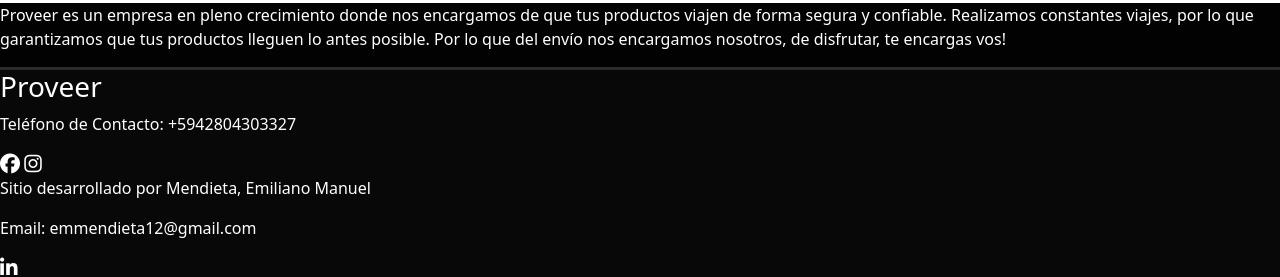
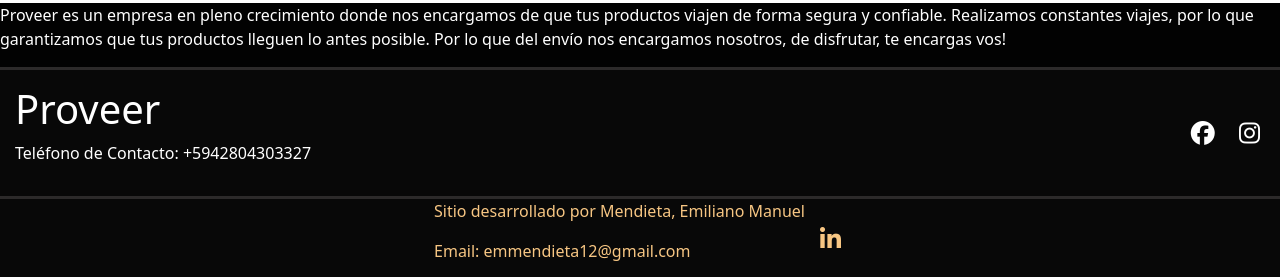
Before and after one commit to Emmendieta/CH-DesarrolloWeb, a plain HTML site: page index.html in a window 1280 px wide. Shown: the part 1396-1673 px from the top of the page. Drawn offline with nearby package versions, Linux system fonts and the light colour scheme.

Commit message:
correcciones en el Footer

```diff
--- a/index.html
+++ b/index.html
@@ -56,8 +56,6 @@
         </nav>
     </header>
 
-
-
     <!-- Main -->
 
     <main id="main">
@@ -100,31 +98,32 @@
 
         <footer id="footer">
             <!-- Footer Top -->
-            <div class="footer--div footer__div--top">
+            <div class="ftTop">
                 <!-- Sección con Nombre de empresa y teléfono de Contacto -->
-                <section class="footer__section">
-                    <h3 class="footer__section--h3">Proveer</h3>
-                    <p class="footer__section--parrafo">Teléfono de Contacto: +5942804303327</p>
+                <section class="ftTopSection">
+                    <h1 class="ftTopSectH1">Proveer</h1>
+                    <p class="ftTopSectP">Teléfono de Contacto: +5942804303327</p>
                 </section>
                 <!-- Redes Sociales -->
-                <section class="footer__section">
-                    <a href="#" target="_blank" class="footer__link"><i class="fa-brands fa-facebook fa-lg"></i></a>
-                    <a href="#" target="_blank" class="footer__link"><i class="fa-brands fa-instagram fa-lg"></i></a>
+                <section class="ftTopSection">
+                    <a href="#" target="_blank" class="ftTopSectLink"><i class="fa-brands fa-facebook fa-xl"></i></a>
+                    <a href="#" target="_blank" class="ftTopSectLink"><i class="fa-brands fa-instagram fa-xl"></i></a>
                 </section>
             </div>
             <!-- Footer Bottom -->
-            <div class="footer--div footer__div--bottom">
-                <section class="footer__section">
+            <div class="ftBottom">
+                <section class="ftBottomSection">
                     <!-- Contacto mío -->
-                    <p class="footer__parrafo--bottom">Sitio desarrollado por Mendieta, Emiliano Manuel</p>
-                    <p class="footer__parrafo--bottom">Email: emmendieta12@gmail.com</p>
+                    <p class="ftBottomSectP">Sitio desarrollado por Mendieta, Emiliano Manuel</p>
+                    <p class="ftBottomSectP">Email: emmendieta12@gmail.com</p>
                 </section>
                 <!-- LinkedIn -->
-                <section class="footer__section">
-                    <a href="https://www.linkedin.com/in/emiliano-manuel-mendieta-739630221/" target="_blank" class="footer__link"><i class="fa-brands fa-linkedin-in fa-lg" ></i></a>
+                <section class="ftBottomSection">
+                    <a href="https://www.linkedin.com/in/emiliano-manuel-mendieta-739630221/" target="_blank" class="ftBottomSectLink"><i class="fa-brands fa-linkedin-in fa-xl"></i></a>
                 </section>
             </div>
         </footer>
+
         <!--Script de Iconos en Fontawesome -->
         <script src="https://kit.fontawesome.com/e3c56470a0.js" crossorigin="anonymous"></script>
         <!--Script de Bootstrap -->
--- a/style.css
+++ b/style.css
@@ -279,35 +279,32 @@ h4 {
     background-color: rgb(8, 8, 8);
     border-top: 3px rgb(44, 42, 42) solid;
 }
-/*
-.footer--div {
+
+#footer div {
     display: flex;
 }
 
-.footer__div--top {
+.ftTop {
     align-items: center;
     justify-content: space-between;
     padding: 15px;
 }
 
-.footer__div--bottom {
+.ftBottom {
     border-top: 3px rgb(44, 42, 42) solid;
     align-items: center;
     justify-content: center;
 }
 
-.footer__link {
+.ftTopSectLink, .ftBottomSectLink {
     margin: 10px 5px;
     padding-left: 10px;
 }
 
-.footer__parrafo--bottom {
-    text-align: center;
-    color: rgb(227, 228, 192);
-    margin-top: 15px;
-    padding-right: 10px;
+.ftBottomSectP, .ftBottomSectLink i {
+    color: #F7C683;
 }
- */
+
 /* ----  RESPONSIVE ---- */
 
 /* ----  Extra Small ---- */
```
Also changed, not shown: pages/about.html (+15 -13 lines), pages/help.html (+15 -14 lines), pages/login.html (+15 -14 lines), pages/seguimiento.html (+15 -14 lines), pages/sing_up.html (+16 -14 lines).
